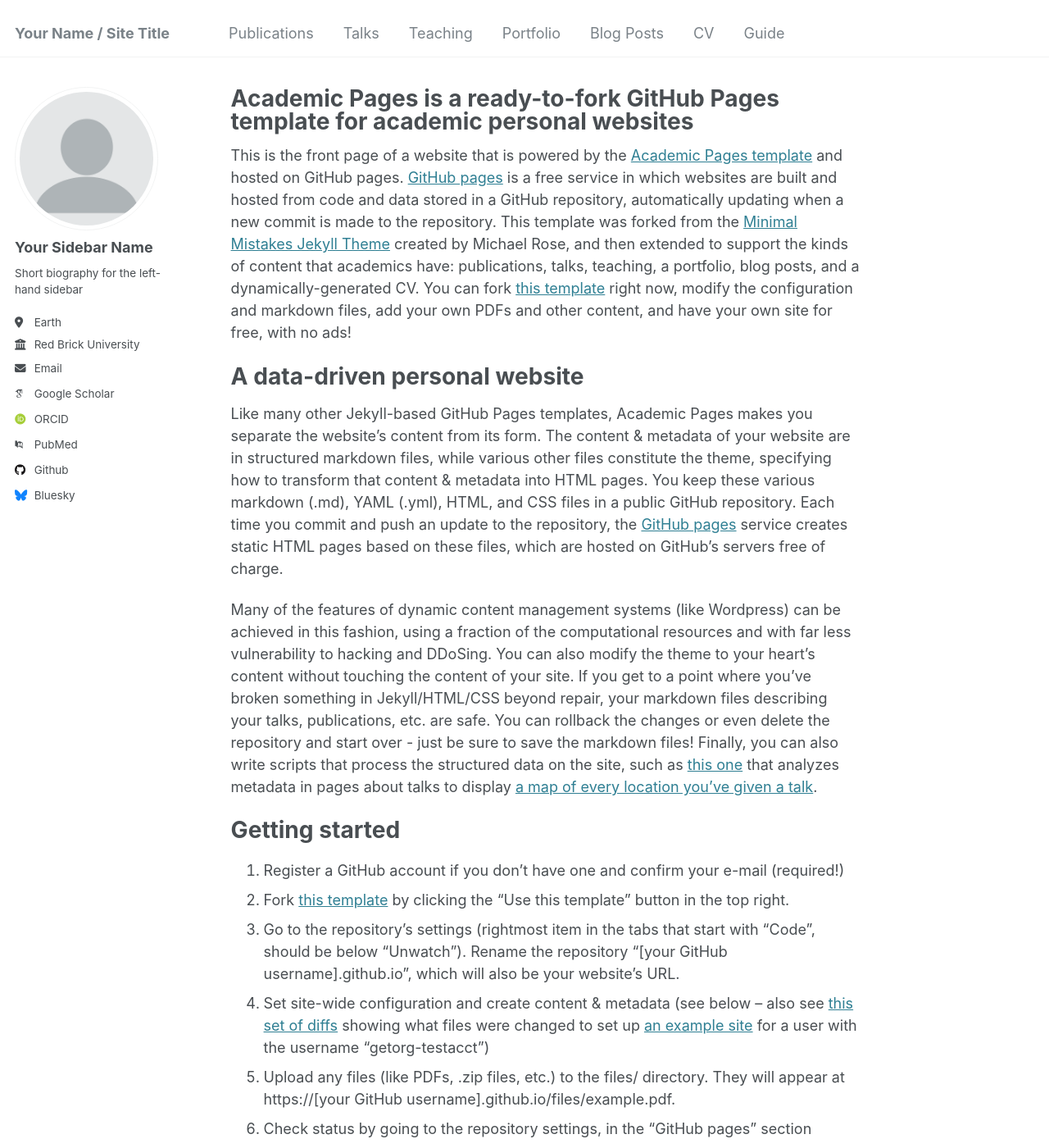
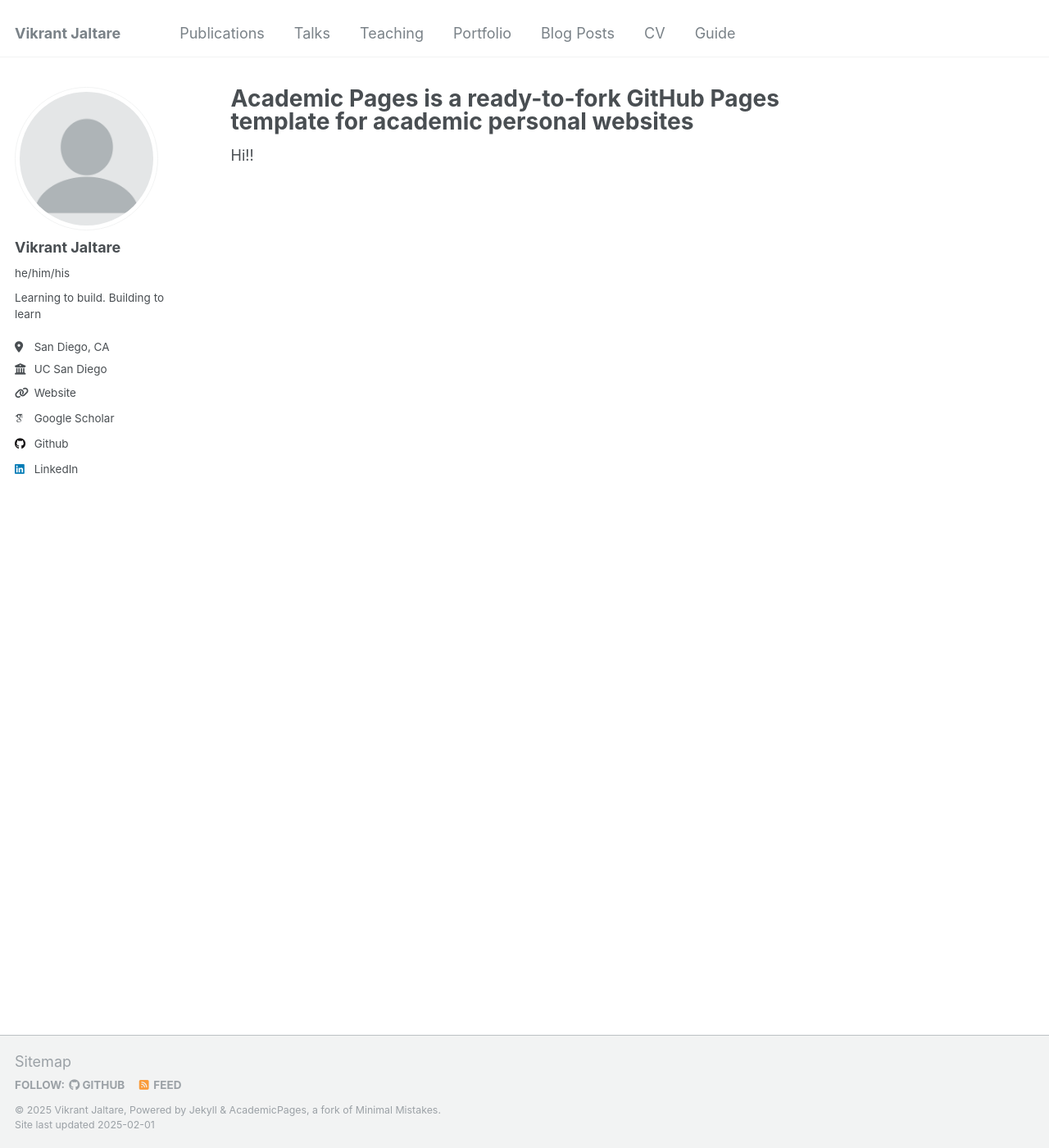
Before and after one commit to vjaltare/vjaltare.github.io, a Jekyll site: the page built from _pages/about.md, in a window 1280 px wide and 1400 px high. Shown: the whole window at 82% size. Built offline with Jekyll 4.4.1, drawn with Linux system fonts in a browser that asks for light colours; some web fonts are replaced; some of the changed text lies outside the part shown.

Commit message:
Preliminary commit

```diff
--- a/_config.yml
+++ b/_config.yml
@@ -8,13 +8,13 @@
 
 # Basic Site Settings
 locale                   : "en-US"
-title                    : "Your Name / Site Title"
+title                    : "Vikrant Jaltare"
 title_separator          : "-"
-name                     : &name "Your Name"
+name                     : &name "Vikrant Jaltare"
 description              : &description "personal description"
-url                      : https://academicpages.github.io # the base hostname & protocol for your site e.g. "https://[your GitHub username].github.io"
+url                      : https://vjaltare.github.io # the base hostname & protocol for your site e.g. "https://[your GitHub username].github.io"
 baseurl                  : "" # the subpath of your site, e.g. "/blog"
-repository               : "academicpages/academicpages.github.io"
+repository               : "vjaltare/vjaltare.github.io"
 
 # Site Author - The following control what appear as part of the author content on the side bar.
 #               If a field is blank the icon and link will not appear, otherwise it will be shown.
@@ -22,21 +22,21 @@
 author:
   # Biographic information
   avatar           : "profile.png"
-  name             : "Your Sidebar Name"
-  pronouns         : # example: "she/her"
-  bio              : "Short biography for the left-hand sidebar"
-  location         : "Earth"
-  employer         : "Red Brick University"
-  uri              : # URL
-  email            : "none@example.org"
+  name             : "Vikrant Jaltare"
+  pronouns         : "he/him/his"
+  bio              : "Learning to build. Building to learn"
+  location         : "San Diego, CA"
+  employer         : "UC San Diego"
+  uri              : "https://www.ucsd.edu/"
+  email            :
 
   # Academic websites
   arxiv            : # URL - Update with the correct link to your profile
-  googlescholar    : "https://scholar.google.com/citations?user=PS_CX0AAAAAJ"
+  googlescholar    : "https://scholar.google.com/citations?user=nrbyKg0AAAAJ&hl=en"
   impactstory      : # URL
-  orcid            : "http://orcid.org/yourorcidurl"
+  orcid            :
   semantic         : # URL
-  pubmed           : "https://www.ncbi.nlm.nih.gov/pubmed/?term=john+snow"
+  pubmed           :
   researchgate     : # URL
   scopus           : # URL
 
@@ -44,35 +44,35 @@
   bitbucket        : # Username - Update with your username on the site
   codepen          : # Username
   dribbble         : # Username
-  github           : "academicpages"
+  github           : "vjaltare"
   kaggle           : # Username
   stackoverflow    : # User number or user number and name (i.e., use "1" or "1/jeff-atwood")
 
   # Social media
-  bluesky          : "bsky.app" # Replace this with you Bluesky username
-  facebook         : # Username
-  flickr           : # Username
-  foursquare       : # Username
-  goodreads        : # Username
-  google_plus      : # Username
-  keybase          : # Username
-  instagram        : # Username
-  lastfm           : # Username
-  linkedin         : # Username
-  mastodon         : # URL
-  medium           : # URL
-  pinterest        : # Username
-  soundcloud       : # Username
-  steam            : # Username
-  telegram         : # URL
-  tumblr           : # Username
-  twitter          : # Username for X / Twitter
-  vine             : # Username
-  weibo            : # Username
-  wikipedia        : # Username
-  xing             : # Username
-  youtube          : # Username
-  zhihu            : # Username
+  # bluesky          : "bsky.app" # Replace this with you Bluesky username
+  # facebook         : # Username
+  # flickr           : # Username
+  # foursquare       : # Username
+  # goodreads        : # Username
+  # google_plus      : # Username
+  # keybase          : # Username
+  # instagram        : # Username
+  # lastfm           : # Username
+  linkedin         : "vikrant-jaltare"
+  # mastodon         : # URL
+  # medium           : # URL
+  # pinterest        : # Username
+  # soundcloud       : # Username
+  # steam            : # Username
+  # telegram         : # URL
+  # tumblr           : # Username
+  # twitter          : # Username for X / Twitter
+  # vine             : # Username
+  # weibo            : # Username
+  # wikipedia        : # Username
+  # xing             : # Username
+  # youtube          : # Username
+  # zhihu            : # Username
 
 # Publication Category - The following the list of publication categories and their headings
 publication_category:
--- a/_pages/about.md
+++ b/_pages/about.md
@@ -7,7 +7,9 @@
   - /about.html
 ---
 
-This is the front page of a website that is powered by the [Academic Pages template](https://github.com/academicpages/academicpages.github.io) and hosted on GitHub pages. [GitHub pages](https://pages.github.com) is a free service in which websites are built and hosted from code and data stored in a GitHub repository, automatically updating when a new commit is made to the repository. This template was forked from the [Minimal Mistakes Jekyll Theme](https://mmistakes.github.io/minimal-mistakes/) created by Michael Rose, and then extended to support the kinds of content that academics have: publications, talks, teaching, a portfolio, blog posts, and a dynamically-generated CV. You can fork [this template](https://github.com/academicpages/academicpages.github.io) right now, modify the configuration and markdown files, add your own PDFs and other content, and have your own site for free, with no ads!
+Hi!!
+
+<!-- This is the front page of a website that is powered by the [Academic Pages template](https://github.com/academicpages/academicpages.github.io) and hosted on GitHub pages. [GitHub pages](https://pages.github.com) is a free service in which websites are built and hosted from code and data stored in a GitHub repository, automatically updating when a new commit is made to the repository. This template was forked from the [Minimal Mistakes Jekyll Theme](https://mmistakes.github.io/minimal-mistakes/) created by Michael Rose, and then extended to support the kinds of content that academics have: publications, talks, teaching, a portfolio, blog posts, and a dynamically-generated CV. You can fork [this template](https://github.com/academicpages/academicpages.github.io) right now, modify the configuration and markdown files, add your own PDFs and other content, and have your own site for free, with no ads!
 
 A data-driven personal website
 ======
@@ -46,4 +48,4 @@
 
 For more info
 ------
-More info about configuring Academic Pages can be found in [the guide](https://academicpages.github.io/markdown/), the [growing wiki](https://github.com/academicpages/academicpages.github.io/wiki), and you can always [ask a question on GitHub](https://github.com/academicpages/academicpages.github.io/discussions). The [guides for the Minimal Mistakes theme](https://mmistakes.github.io/minimal-mistakes/docs/configuration/) (which this theme was forked from) might also be helpful.
+More info about configuring Academic Pages can be found in [the guide](https://academicpages.github.io/markdown/), the [growing wiki](https://github.com/academicpages/academicpages.github.io/wiki), and you can always [ask a question on GitHub](https://github.com/academicpages/academicpages.github.io/discussions). The [guides for the Minimal Mistakes theme](https://mmistakes.github.io/minimal-mistakes/docs/configuration/) (which this theme was forked from) might also be helpful. -->
```
